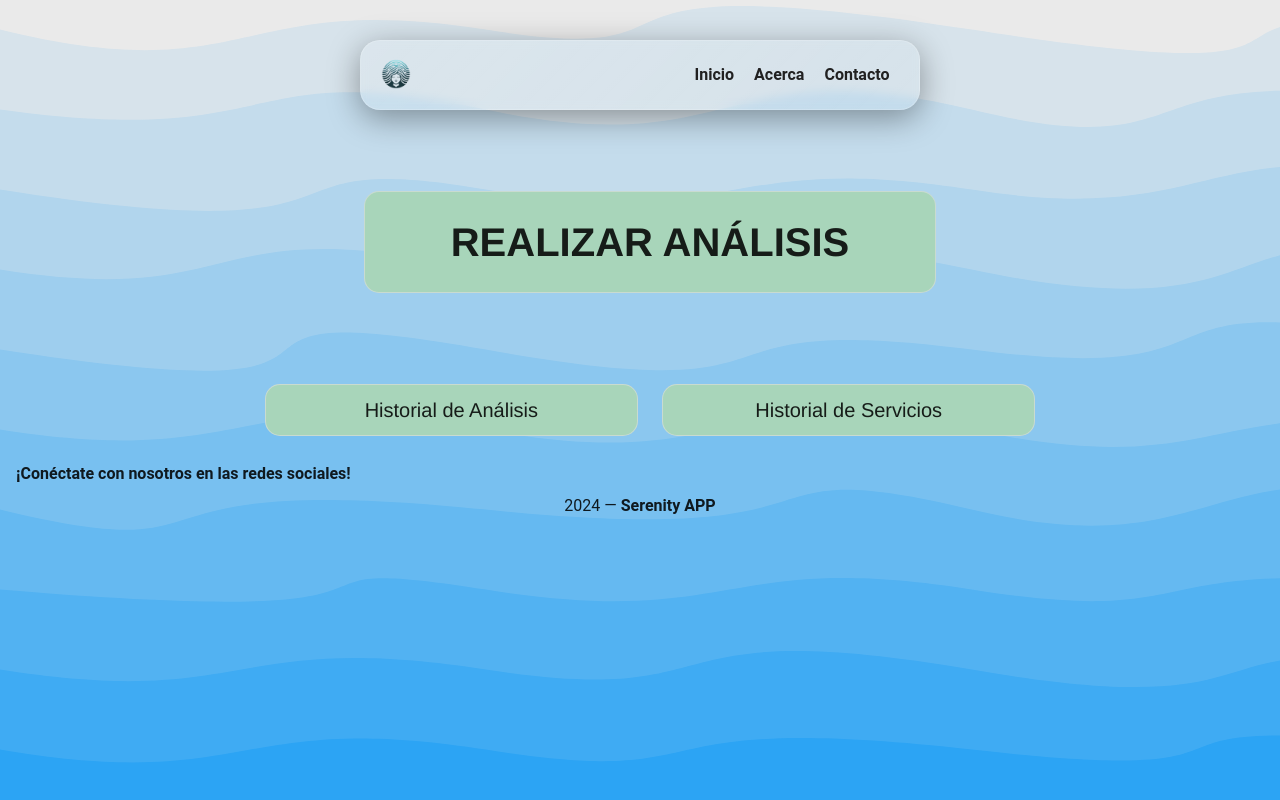
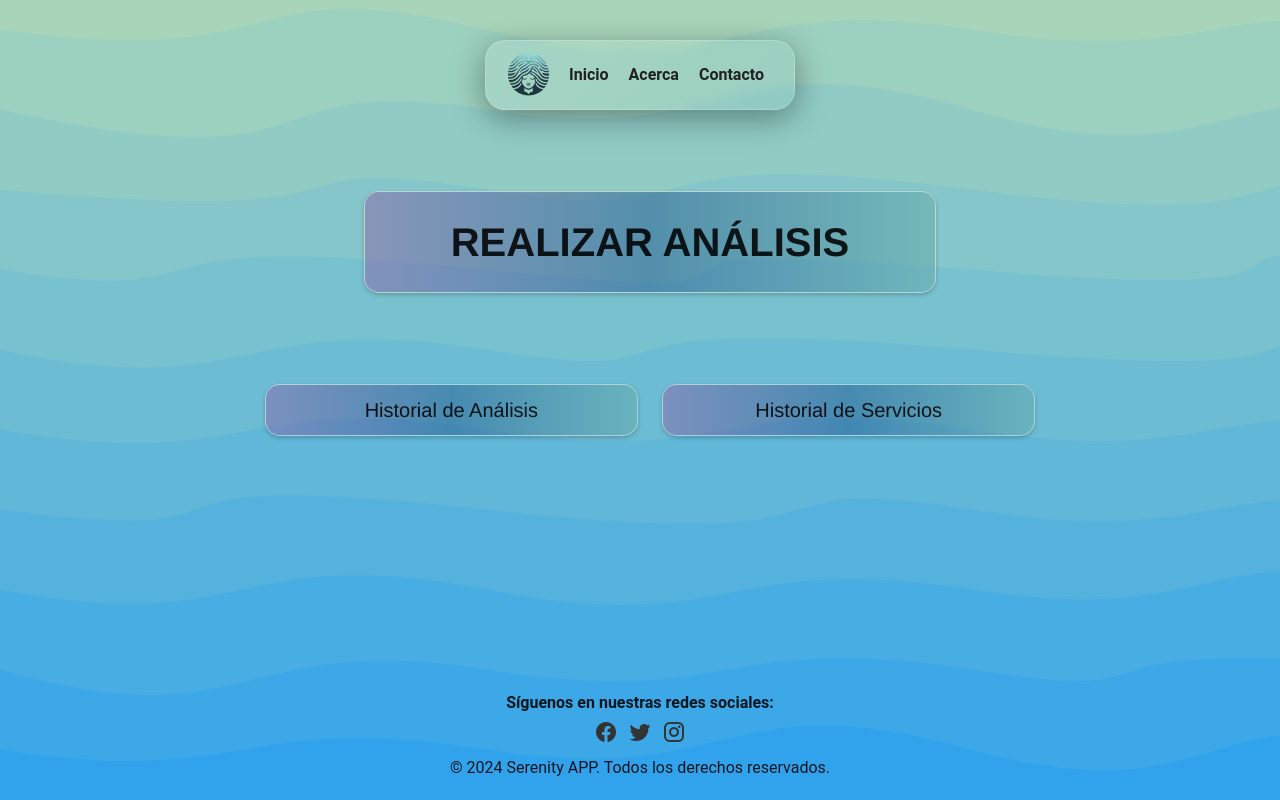
Before and after one commit to mariops03/SerenityAPP, a Vue app in the folder web/: page / in a window 1280 px wide. Built offline with nearby package versions, Linux system fonts and the light colour scheme.

Commit message:
Refactor UI layout and styles

```diff
--- a/web/src/App.vue
+++ b/web/src/App.vue
@@ -7,7 +7,10 @@ import Use from "./components/Use.vue";
 <template>
   <v-app
     style="
-      background-image: url('./fondo2.svg');
+      display: grid;
+      min-height: 100vh; /* Hace que el grid cubra toda la altura del viewport */
+      grid-template-rows: auto 1fr auto; /* Crea tres filas: auto, 1fr (crece para llenar el espacio restante) y auto */
+      background-image: url('./fondo3.svg');
       background-size: cover;
       background-repeat: no-repeat;
       background-position: center;
@@ -15,13 +18,13 @@ import Use from "./components/Use.vue";
   >
     <v-main>
       <v-row
-        style="margin-top: 20px; padding: 20px; width: 50%; margin-left: 25%"
+        style="margin-top: 20px; padding: 20px;"
         align="center" justify="center"
       >
         <Navbar />
       </v-row>
       <Use />
-      <Footer />
     </v-main>
+    <Footer />
   </v-app>
 </template>
--- a/web/src/components/Footer.vue
+++ b/web/src/components/Footer.vue
@@ -1,22 +1,58 @@
 <template>
-  <div>
-    <div class="transparent d-flex w-100 align-center px-4">
-      <strong>¡Conéctate con nosotros en las redes sociales!</strong>
-
-      <v-spacer></v-spacer>
-
-      <v-btn
-        v-for="icon in icons"
-        :key="icon"
-        :icon="icon"
-        class="mx-4"
-        size="small"
-        variant="plain"
-      ></v-btn>
-    </div>
-
-    <div class="px-4 py-2 transparent text-center w-100">
-      {{ new Date().getFullYear() }} — <strong>Serenity APP</strong>
+  <div class="footer">
+    <div class="footer-content">
+      <strong>Síguenos en nuestras redes sociales:</strong>
+      <div class="social-icons">
+        <a href="#" class="social-icon"><span class="mdi mdi-facebook"></span></a>
+        <a href="#" class="social-icon"><span class="mdi mdi-twitter"></span></a>
+        <a href="#" class="social-icon"><span class="mdi mdi-instagram"></span></a>
+      </div>
+      <p>&copy; {{ new Date().getFullYear() }} Serenity APP. Todos los derechos reservados.</p>
     </div>
   </div>
 </template>
+
+<style scoped>
+.footer {
+
+  padding: 20px 0;
+  text-align: center;
+}
+
+.footer-content {
+  display: flex;
+  flex-direction: column;
+  align-items: center;
+  justify-content: center;
+}
+
+.social-icons {
+  display: flex;
+  align-items: center;
+  justify-content: flex-start; /* Alinea los íconos de redes sociales a la izquierda */
+  margin-bottom: 5px; /* Ajusta el espacio superior */
+}
+
+.social-icon {
+  font-size: 24px;
+  color: #333;
+  margin-right: 10px; /* Ajusta el espacio entre los íconos */
+}
+
+.social-icon:last-child {
+  margin-right: 0; /* Elimina el margen derecho del último ícono */
+}
+
+.social-icon:hover {
+  color: #007bff; /* Cambia el color al pasar el ratón sobre el icono */
+}
+
+/* Estilo para los íconos de Material Design Icons */
+.mdi {
+  display: inline-block;
+  width: 24px;
+  height: 24px;
+  font-size: 24px;
+  line-height: 24px;
+}
+</style>
--- a/web/src/components/Navbar.vue
+++ b/web/src/components/Navbar.vue
@@ -1,14 +1,10 @@
 <template>
-  <v-row>
-    <v-col cols="12" md="12" class="d-flex align-center justify-center">
-        <div class="navbar" :class="{ glass: !mobile, 'glass-mobile': mobile }">
+  <v-row justify="center" align="center">
+    <v-col cols="12" md="8" lg="6" xl="2" class="d-flex align-center justify-center">
+        <div class="navbar">
           <div class="navbar-brand">
-            <img
-              src="../../public/logo1.png"
-              style="width: 10%"
-              class="mt-2"
-              alt="SerenityAPP"
-            />
+            <img src="../../public/logo1.png" style="width: 45px; max-width: 15vw;" class="mt-2 mr-2" alt="SerenityAPP" />
+
           </div>
           <div class="navbar-menu">
             <a class="navbar-item" @click="navigateTo('inicio')">Inicio</a>
@@ -73,7 +69,8 @@ export default {
   padding: 10px;
   text-decoration: none;
   color: #212121;
-  font-weight: bold;
+  font-weight: bolder;
+  font-size: medium;
 }
 
 .navbar-item:hover {
--- a/web/src/components/Use.vue
+++ b/web/src/components/Use.vue
@@ -31,6 +31,7 @@ import { useDisplay } from "vuetify";
 
 <style>
 .btn-transparent {
+    background-image: linear-gradient(to right, rgba(138, 101, 170, 0.5), rgba(34, 88, 142, 0.5), rgba(101, 171, 170, 0.5));
     border-radius: 15px;
     border: 1px solid rgba(224, 224, 224, 0.6);
     margin: 10px;
@@ -38,6 +39,7 @@ import { useDisplay } from "vuetify";
     width: 100%;
     font-family: "Franklin Gothic Medium", "Arial Narrow", Arial, sans-serif;
     font-size: 20px;
+    box-shadow: 0px 2px 4px rgba(0, 0, 0, 0.2);
 }
 
 .primary-button {
@@ -46,7 +48,4 @@ import { useDisplay } from "vuetify";
   font-size: 40px;
 }
 
-.btn-transparent {
-background-color: #A8D5BA;
-}
 </style>
```
Also changed, not shown: web/public/fondo3.svg (added). Lines whose indentation alone changed are shown as unchanged.
